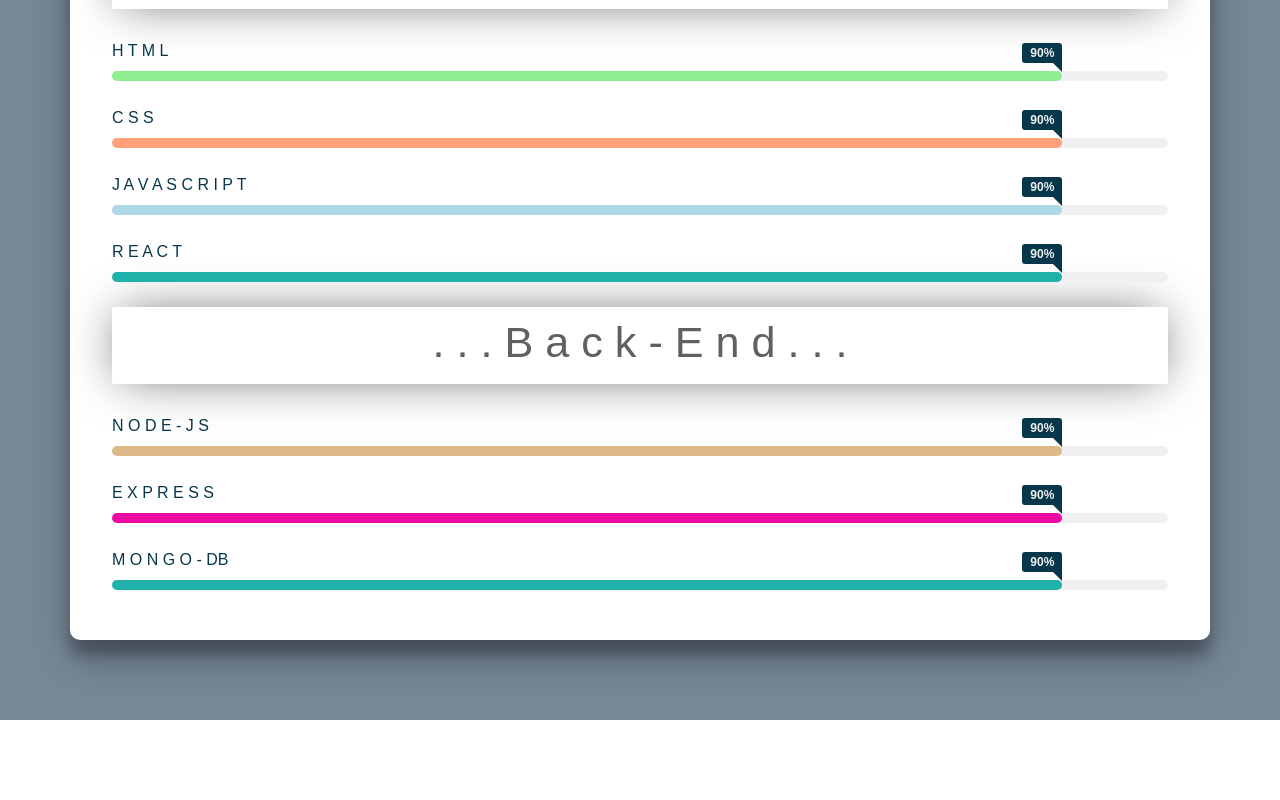
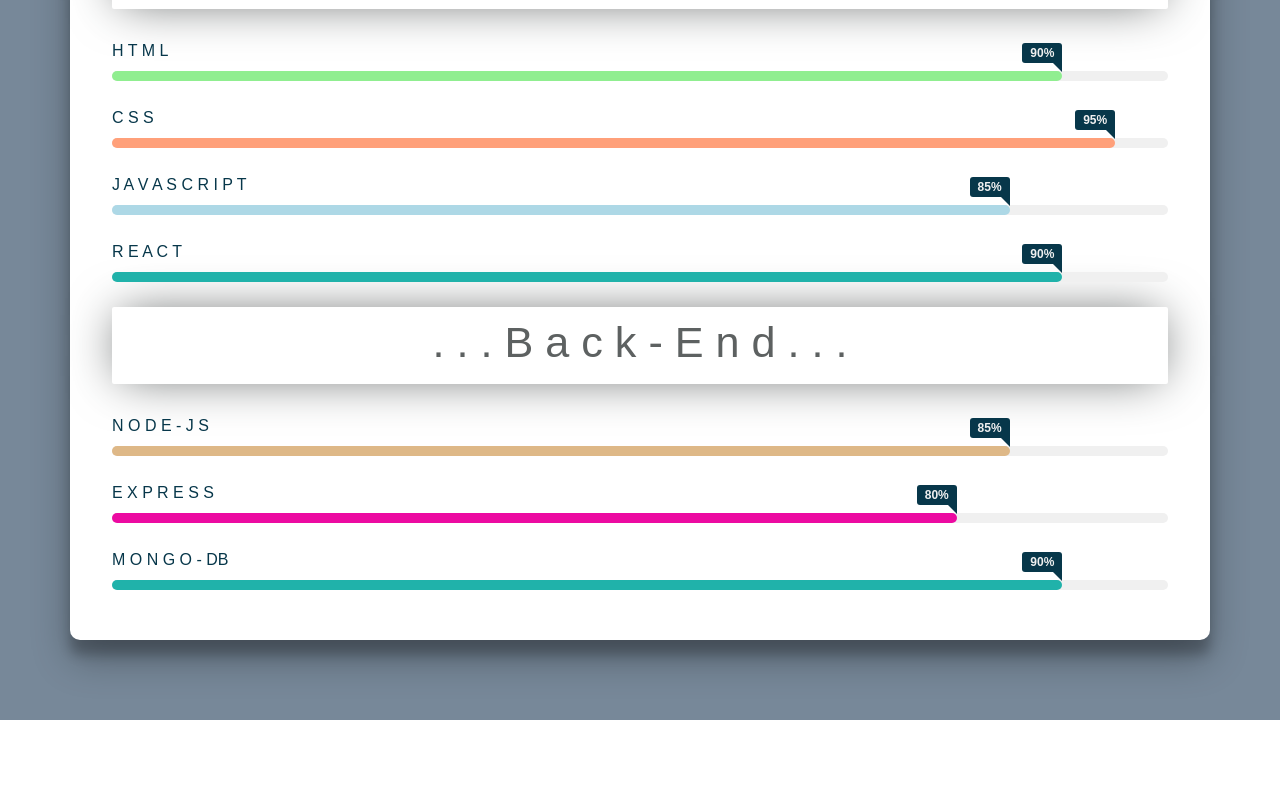
Before and after one commit to Kharthie/Portfolio, a React (Create React App) app: page / in a window 1280 px wide. Shown: the part 2960-3760 px from the top of the page. Built offline with nearby package versions, Linux system fonts and the light colour scheme.

Commit message:
update 6

```diff
--- a/src/components/EducationComponent.js
+++ b/src/components/EducationComponent.js
@@ -2,7 +2,7 @@ import { Card, CardHeader, CardMedia, Typography } from "@material-ui/core";
 import CardContent from "@material-ui/core/CardContent";
 import { Component } from "react";
 import "../css/EducationComponent.css";
-import { Flip } from "react-reveal";
+import { Flip, Slide } from "react-reveal";
 
 class Education extends Component {
   render() {
@@ -15,7 +15,6 @@ class Education extends Component {
       backgroundSize: "cover",
       backgroundRepeat: "no-repeat",
     };
-
 
     const myProfileDetails = this.props.details;
     return (
@@ -36,7 +35,7 @@ class Education extends Component {
                       backgroundColor: "rgb(46, 47, 52)",
                     }}
                   >
-                 <Flip left>
+                    <Slide left>
                       <CardHeader
                         style={{ color: "white" }}
                         className="text-center"
@@ -78,7 +77,7 @@ class Education extends Component {
                           {myProfileDetails.education.college.name}
                         </p>
                       </CardContent>
-                </Flip>
+                    </Slide>
                   </Card>
                 </div>
 
@@ -119,15 +118,24 @@ class Education extends Component {
                       <CardContent>
                         <p>
                           <b>Course : </b>
-                    {myProfileDetails.education.higher_secondary_school.course}
+                          {
+                            myProfileDetails.education.higher_secondary_school
+                              .course
+                          }
                         </p>
                         <p>
                           <b>Percentage : </b>
-                    {myProfileDetails.education.higher_secondary_school.grade}
+                          {
+                            myProfileDetails.education.higher_secondary_school
+                              .grade
+                          }
                         </p>
                         <p>
                           <b>School Name : </b>
-                    {myProfileDetails.education.higher_secondary_school.name}
+                          {
+                            myProfileDetails.education.higher_secondary_school
+                              .name
+                          }
                         </p>
                       </CardContent>
                     </Flip>
@@ -145,13 +153,16 @@ class Education extends Component {
                       backgroundColor: "rgb(46, 47, 52)",
                     }}
                   >
-                <Flip right>
+                    <Slide right>
                       <CardHeader
                         className="text-center"
                         title="Secondary School"
                         subheader={
                           <Typography style={{ color: "white" }}>
-                      {myProfileDetails.education.secondary_school.timeline}
+                            {
+                              myProfileDetails.education.secondary_school
+                                .timeline
+                            }
                           </Typography>
                         }
                       />
@@ -182,7 +193,7 @@ class Education extends Component {
                           {myProfileDetails.education.secondary_school.name}
                         </p>
                       </CardContent>
-                </Flip>
+                    </Slide>
                   </Card>
                 </div>
               </div>
--- a/src/components/ExperienceComponent.js
+++ b/src/components/ExperienceComponent.js
@@ -31,7 +31,9 @@ class Experience extends Component {
                   {experience.positions.map((position) => {
                     return (
                       <div key={position.id}>
-                      <Typography variant="h5">{position.position}</Typography>
+                        <Typography variant="h5">
+                          {position.position}
+                        </Typography>
                         <Typography className="pos">
                           {position.timeline}
                         </Typography>
@@ -53,7 +55,7 @@ class Experience extends Component {
     return (
       <section id="experience">
         <div className="container">
-          <h1 className="text-center">C e r t i f i c a t i o n  : </h1>
+          <h1 className="text-center">C e r t i f i c a t i o n : </h1>
           <br />
           <br />
           {experiences}
--- a/src/components/FollowComponent.js
+++ b/src/components/FollowComponent.js
@@ -15,7 +15,12 @@ class Follow extends Component {
         <div className="container horizontal-links">
           <h4>GitHub</h4>
           <img
-            style={{ width: "35px", height: "35px", margin: "5px", cursor:"pointer" }}
+            style={{
+              width: "35px",
+              height: "35px",
+              margin: "5px",
+              cursor: "pointer",
+            }}
             src={this.props.details.profile_links.github.image}
             alt="GitHub"
             onClick={() =>
@@ -25,7 +30,12 @@ class Follow extends Component {
           <br></br>
           <div>---</div>
           <img
-            style={{ width: "35px", height: "35px", margin: "5px" , cursor:"pointer" }}
+            style={{
+              width: "35px",
+              height: "35px",
+              margin: "5px",
+              cursor: "pointer",
+            }}
             src={this.props.details.profile_links.linkedin.image}
             alt="email"
             onClick={() =>
--- a/src/components/MainComponent.js
+++ b/src/components/MainComponent.js
@@ -147,7 +147,7 @@ class Main extends Component {
               <br />
               <br />
               <p> */}
-                {/* <motion.span
+          {/* <motion.span
                   animate={{ scale: 1.15 }}
                   transition={{ delay: 1.4, duration: 1 }}
                   onClick={this.scrollToAbout}
@@ -156,7 +156,7 @@ class Main extends Component {
                   ⮛ K n o w M o r e ⮛
                 </motion.span> */}
 
-              {/* </p>
+          {/* </p>
             </motion.div>
           </motion.section>  */}
           <div ref={this.aboutRef}>
--- a/src/components/ProjectComponent.js
+++ b/src/components/ProjectComponent.js
@@ -1,7 +1,6 @@
 import { Component } from "react";
 import "../css/ProjectComponent.css";
 import { Bounce } from "react-reveal";
-
 
 class Projects extends Component {
   openLink(social) {
--- a/src/css/SkillsComponent.css
+++ b/src/css/SkillsComponent.css
@@ -115,11 +115,11 @@ h2.programas {
   background-color: lightgreen;
 }
 .progress-line .css {
-  width: 90%;
+  width: 95%;
   background-color: lightsalmon;
 }
 .progress-line .mongo {
-  width: 90%;
+  width: 85%;
   background-color: lightblue;
 }
 .progress-line .javascript {
@@ -127,13 +127,14 @@ h2.programas {
   background-color: lightseagreen;
 }
 .progress-line .node {
-  width: 90%;
+  width: 85%;
   background-color: burlywood;
 }
 .progress-line .c {
-  width: 90%;
+  width: 80%;
   background-color: #ec0aa1;
 }
+
 
 .bar .progress-line span::before {
   position: absolute;
@@ -166,19 +167,19 @@ h2.programas {
   content: "90%";
 }
 .progress-line .css::after {
-  content: "90%";
+  content: "95%";
 }
 .progress-line .mongo::after {
-  content: "90%";
+  content: "85%";
 }
 .progress-line .javascript::after {
   content: "90%";
 }
 .progress-line .node::after {
-  content: "90%";
+  content: "85%";
 }
 .progress-line .c::after {
-  content: "90%";
+  content: "80%";
 }
 
 /* ////........Media Query........//// */
```
Also changed, not shown: src/components/AboutComponent.js (+5 -4 lines). Lines whose indentation alone changed are shown as unchanged.
